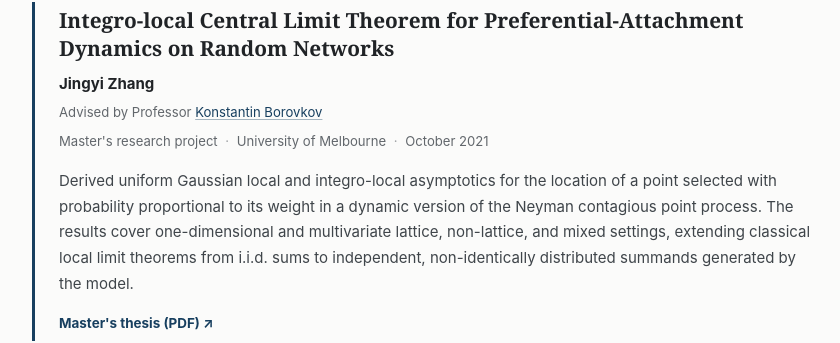
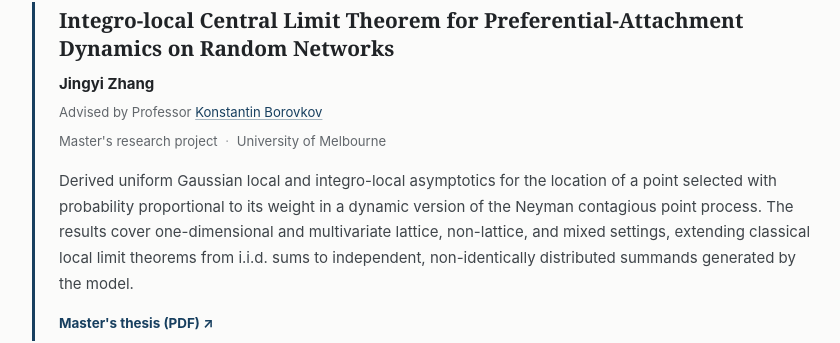
Before and after one commit to JoyZhang25/JoyZhang25.github.io, a Jekyll site: the page built from research.html, in a window 1280 px wide and 900 px high, scrolled down 829 px. Shown: the part 384-727 px from the top of the window, without its empty margins (358-1198 px from the left). Built offline with Jekyll 4.4.1, drawn with Linux system fonts in a browser that asks for light colours; a script that is not in the unit is left out.

Commit message:
Remove master's research date

```diff
--- a/_data/profile.yml
+++ b/_data/profile.yml
@@ -113,7 +113,6 @@ research:
       url: "https://findanexpert.unimelb.edu.au/profile/971-konstantin-borovkov"
     status: "Master's research project"
     venue: "University of Melbourne"
-    date: "October 2021"
     summary: "Derived uniform Gaussian local and integro-local asymptotics for the location of a point selected with probability proportional to its weight in a dynamic version of the Neyman contagious point process. The results cover one-dimensional and multivariate lattice, non-lattice, and mixed settings, extending classical local limit theorems from i.i.d. sums to independent, non-identically distributed summands generated by the model."
     links:
       - label: "Master's thesis (PDF)"
```
